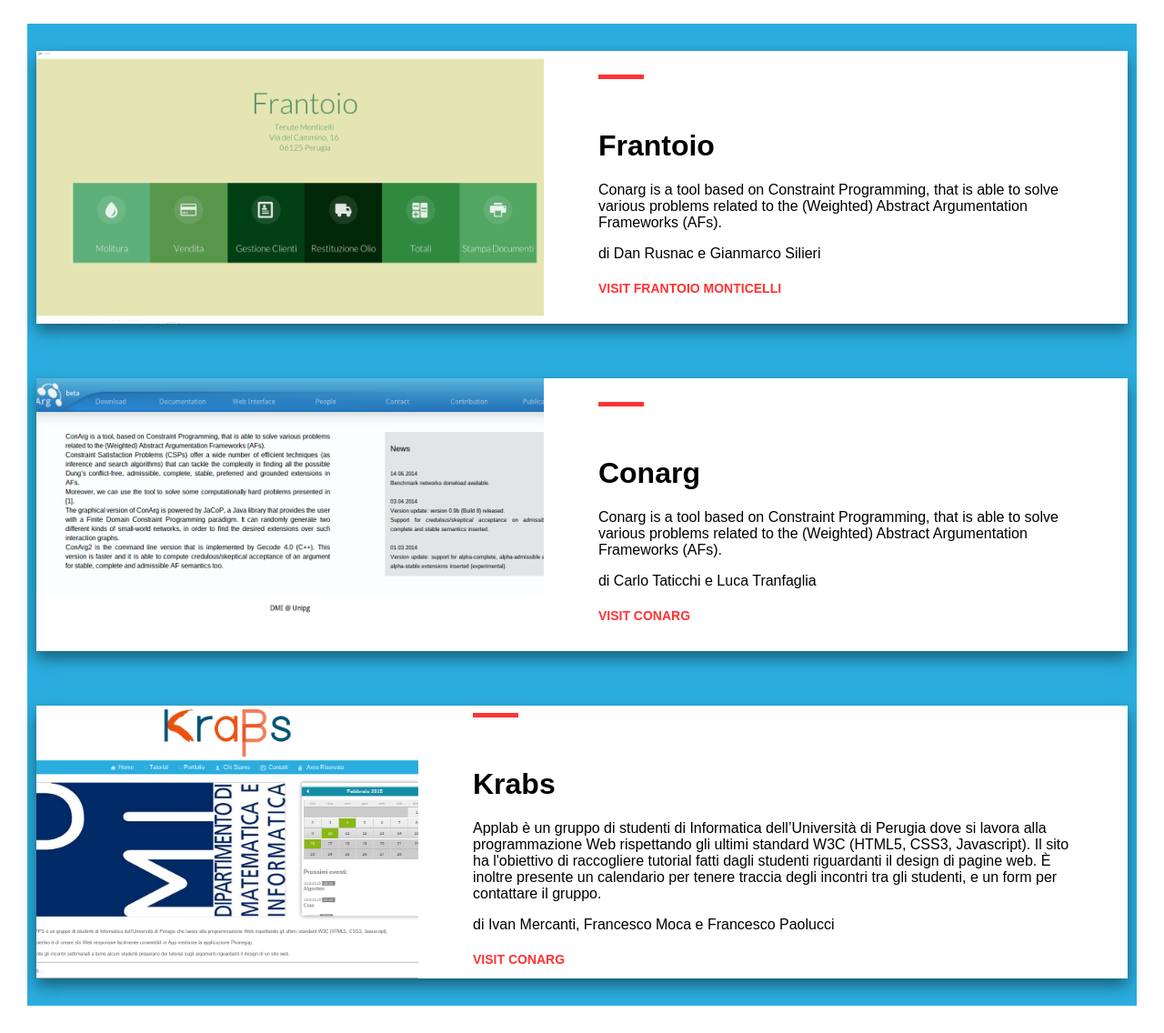
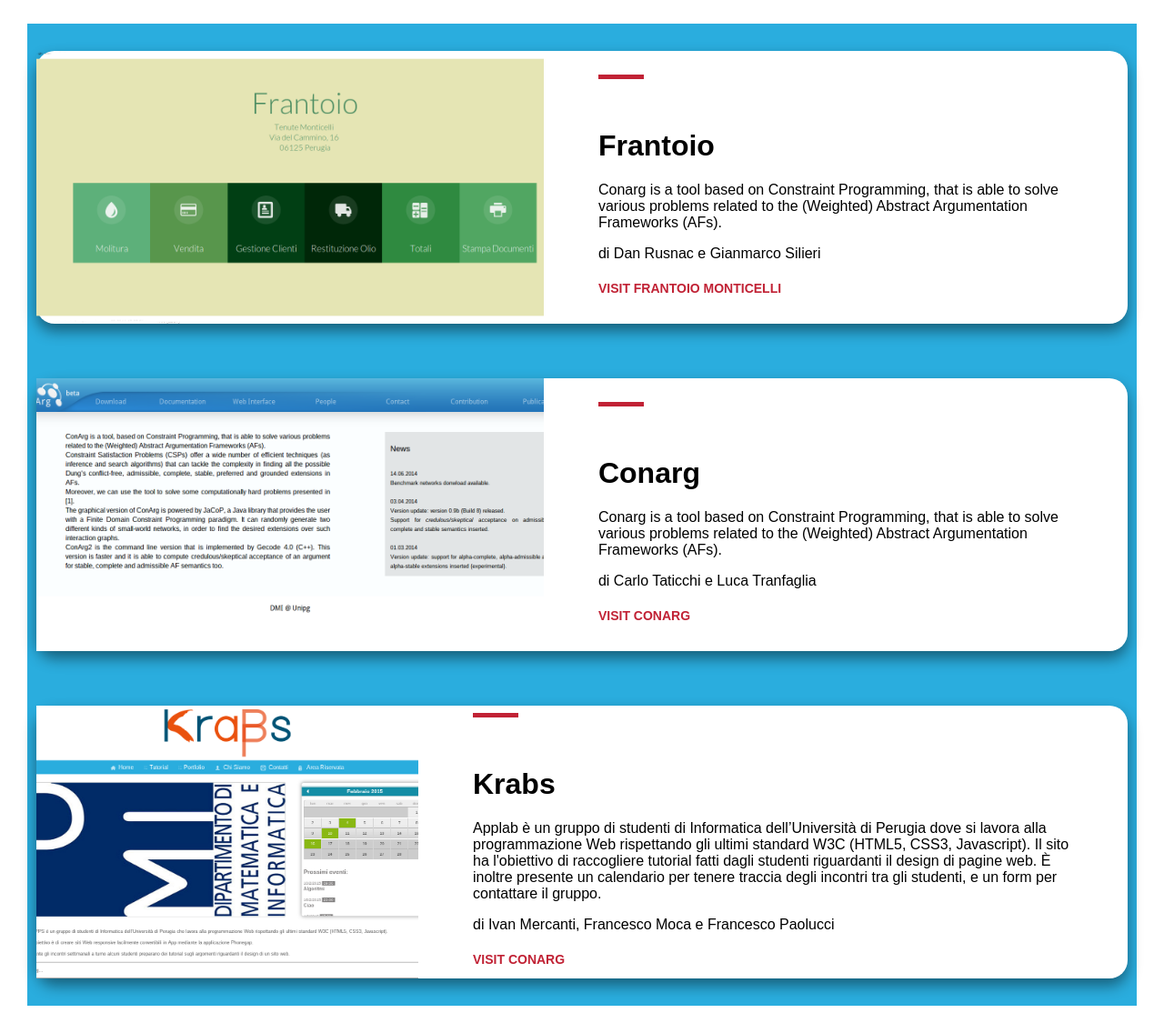
Before and after one commit to AppLab-UniPg/AppLab, a PHP site: page /portfolio.html in a window 1280 px wide. Shown: the part 54-1190 px from the top of the page at 91% size. Run offline with PHP 8.4, Linux system fonts and the light colour scheme.

Commit message:
add radius and color

```diff
--- a/style.css
+++ b/style.css
@@ -132,7 +132,7 @@ span {
   display: inline-block;
   width: 50px;
   height: 5px;
-  background-color: #FF3434;
+  background-color: #C12235;
   margin-bottom: 30px;
 }
 
@@ -148,6 +148,7 @@ div.main-card {
 }
 div.container-card {
   background-color: white;
+  border-radius:20px;
   display: flex;
   flex-direction: row;
   align-items: center;
@@ -173,7 +174,7 @@ p.p-potfolio {
 a.link-portfolio {
   text-decoration: none;
   text-transform: uppercase;
-  color: #FF3434;
+  color: #C12235;
   font-weight: bold;
   font-size: 14px;
   position: relative;
```
